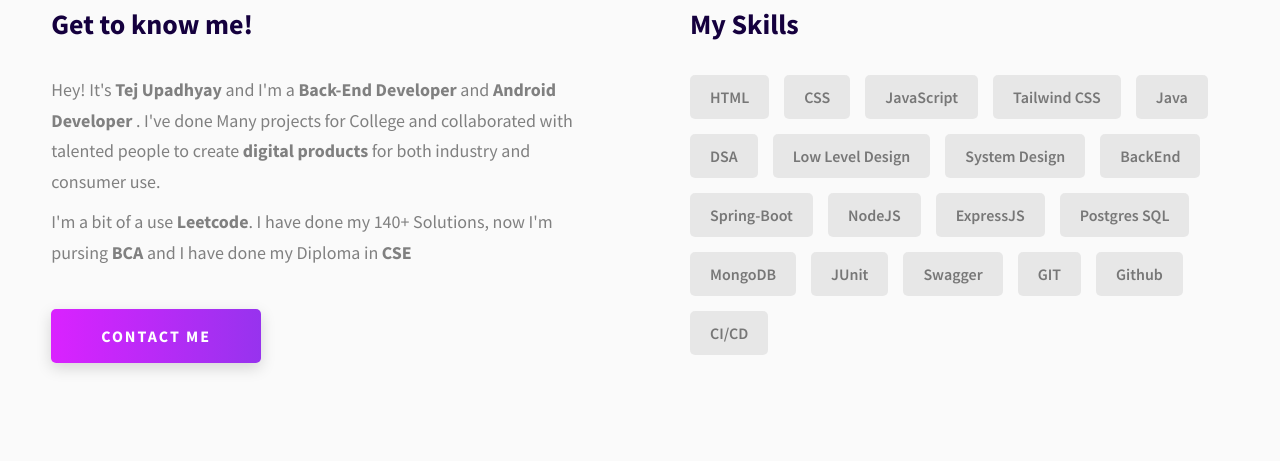
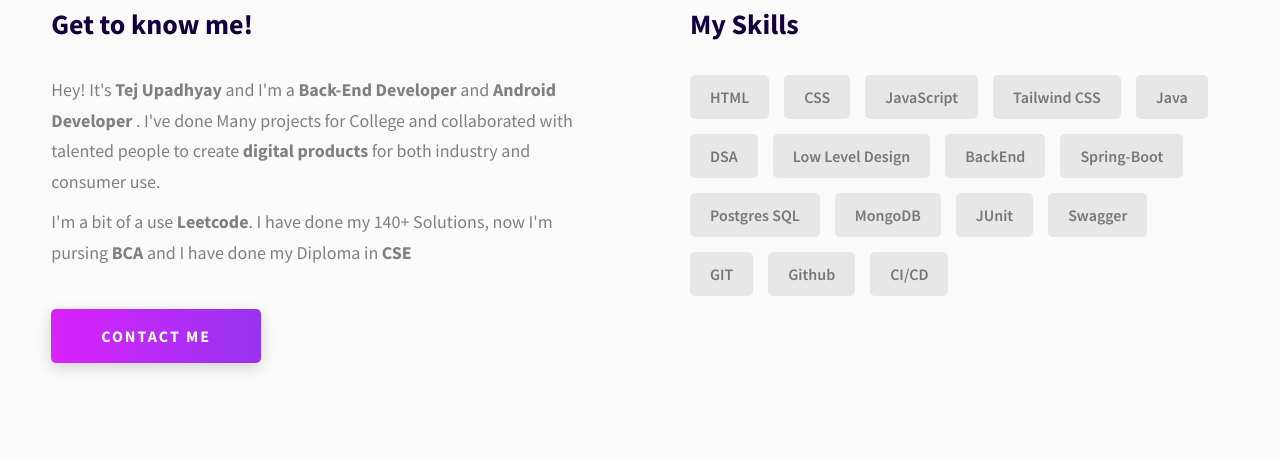
Before and after one commit to TejPrakash18/portfolio, a plain HTML site: page index.html in a window 1280 px wide. Shown: the part 1166-1627 px from the top of the page. Drawn offline with nearby package versions, Linux system fonts and the light colour scheme.

Commit message:
Update index.html

```diff
--- a/index.html
+++ b/index.html
@@ -218,15 +218,12 @@
               <div class="skills__skill">Java</div>
               <div class="skills__skill">DSA</div>
               <div class="skills__skill">Low Level Design</div>
-              <div class="skills__skill">System Design</div>
               <div class="skills__skill">BackEnd</div>
               <div class="skills__skill">Spring-Boot</div>
-              <div class="skills__skill">NodeJS</div>
-              <div class="skills__skill">ExpressJS</div>
               <div class="skills__skill">Postgres SQL</div>
               <div class="skills__skill">MongoDB</div>
-                            <div class="skills__skill">JUnit</div>
-                            <div class="skills__skill">Swagger</div>
+              <div class="skills__skill">JUnit</div>
+              <div class="skills__skill">Swagger</div>
               <div class="skills__skill">GIT</div>
               <div class="skills__skill">Github</div>
               <div class="skills__skill">CI/CD</div>
```
